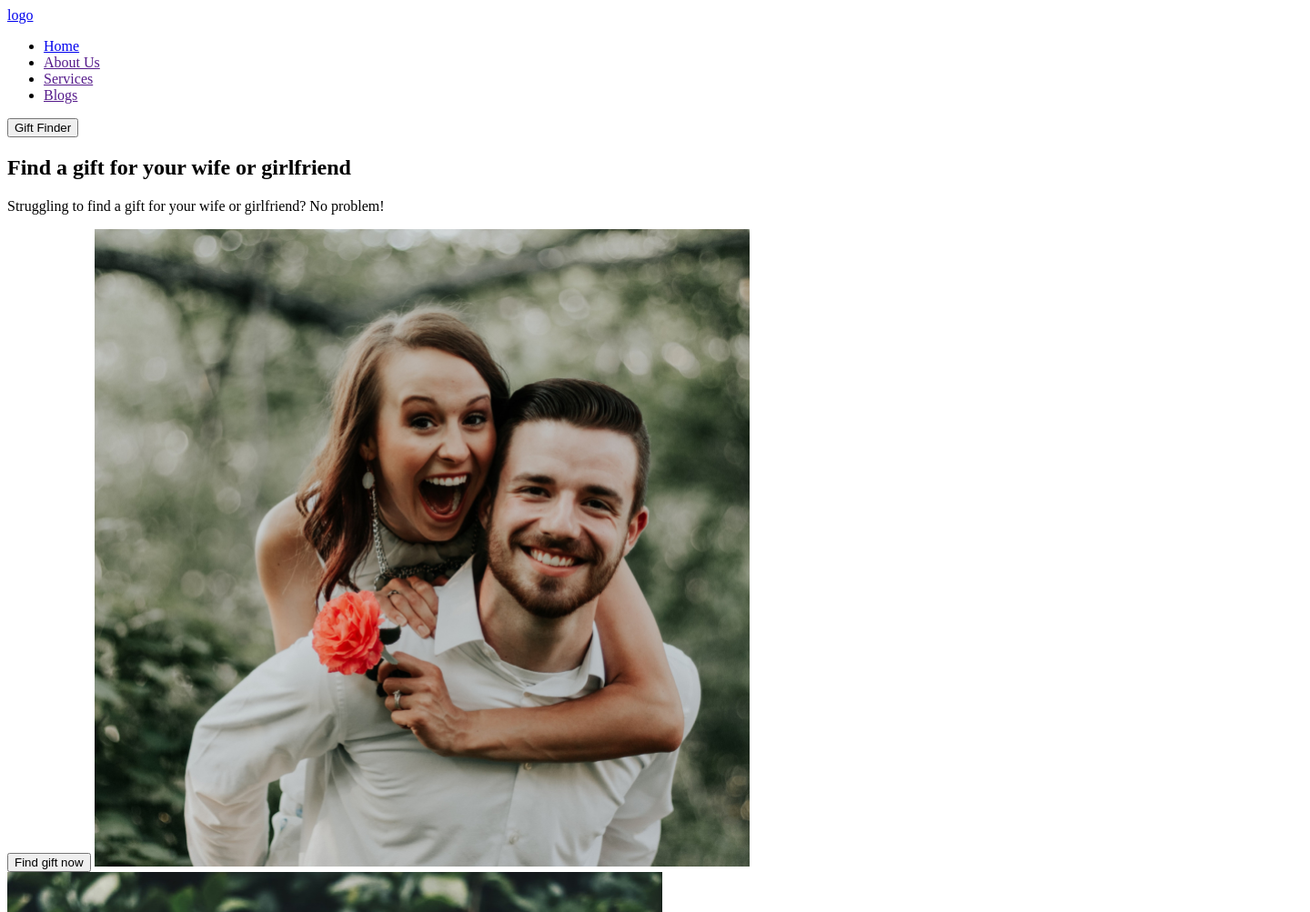
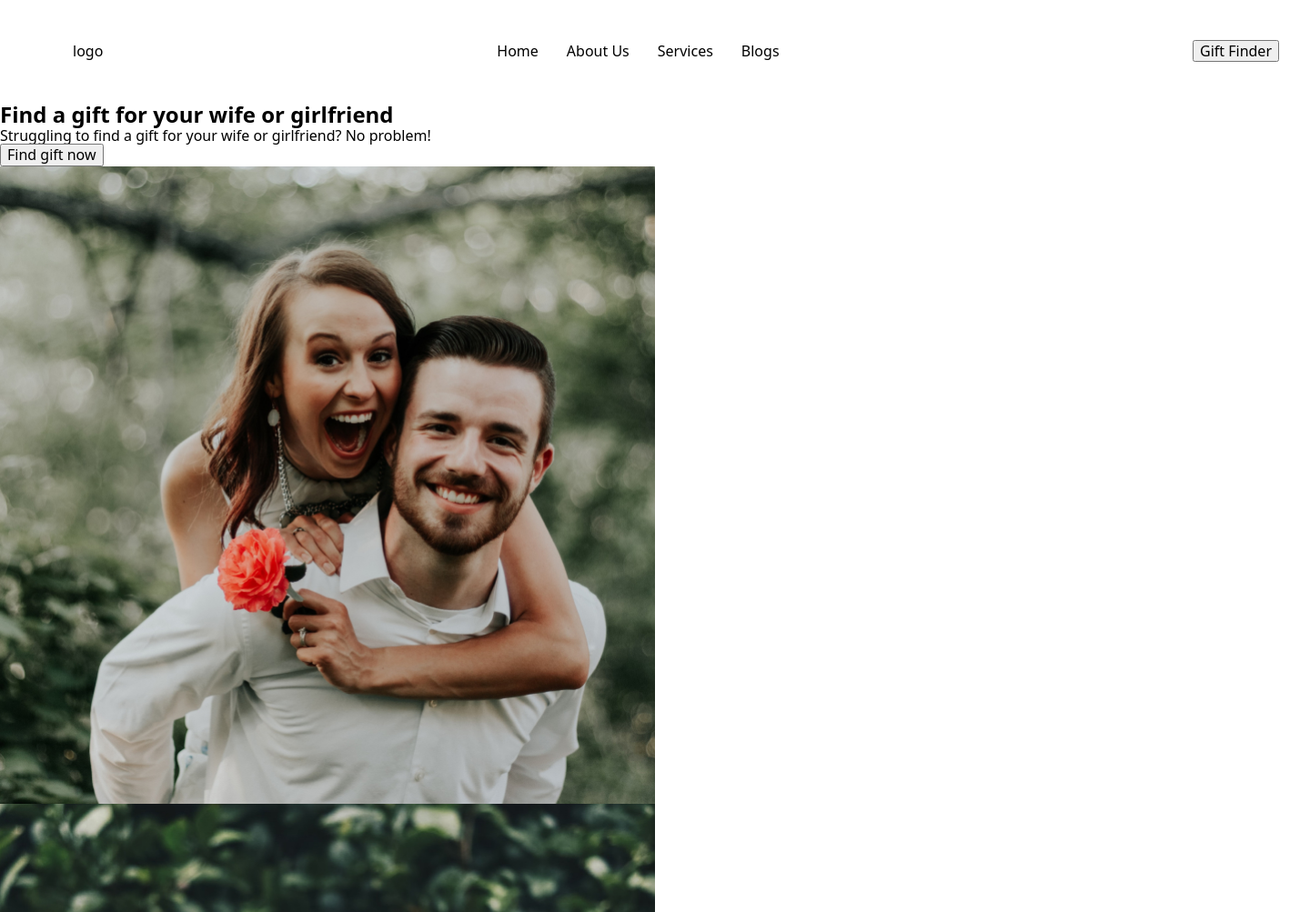
Before and after one commit to Crash-afftar/team-work-bl7, a plain HTML site: page index.html in a window 1280 px wide. Shown: the top 1003 px of the page at 91% size, 1440 px wide, since content can reach past the window. Drawn offline with nearby package versions, Linux system fonts and the light colour scheme.

Commit message:
flex header

```diff
--- /dev/null
+++ b/css/style.css
@@ -0,0 +1,80 @@
+a {
+   text-decoration: none;
+   color: inherit;
+}
+
+p,
+h1,
+h2,
+h3,
+h4,
+h5,
+h6 {
+   margin: 0;
+}
+
+button {
+   cursor: pointer;
+}
+
+ul,
+ol {
+   list-style: none;
+   margin: 0;
+   padding: 0;
+}
+
+img {
+   display: block;
+   max-width: 100%;
+   height: auto;
+}
+
+.container {
+   width: 1440px;
+}
+
+/* Header */
+
+.header {
+
+}
+
+.header-container {
+   display: flex;
+   align-items: center;
+}
+
+.nav {
+   display: flex;
+   align-items: center;
+}
+
+.logo {
+   margin-right: 433px;
+   margin-left: 80px;
+}
+.nav-list {
+   display: flex;
+
+
+}
+.nav-item {
+
+}
+
+.nav-item:not(:last-child) {
+   margin-right: 31px;
+}
+.nav-link {
+   display: block;
+   padding-top: 47px;
+   padding-bottom: 47px;
+
+}
+
+
+.header-btn {
+   margin-left: auto;
+   margin-right: 34px;
+}
--- a/index.html
+++ b/index.html
@@ -4,20 +4,32 @@
     <meta charset="UTF-8" />
     <meta http-equiv="X-UA-Compatible" content="IE=edge" />
     <meta name="viewport" content="width=device-width, initial-scale=1.0" />
+    <link
+      href="https://fonts.googleapis.com/css2?family=Homemade+Apple&family=Roboto&display=swap"
+      rel="stylesheet"
+    />
+    <link rel="stylesheet" href="https://cdnjs.cloudflare.com/ajax/libs/modern-normalize/1.1.0/modern-normalize.min.css"
+    integrity="sha512-wpPYUAdjBVSE4KJnH1VR1HeZfpl1ub8YT/NKx4PuQ5NmX2tKuGu6U/JRp5y+Y8XG2tV+wKQpNHVUX03MfMFn9Q=="
+    crossorigin="anonymous" referrerpolicy="no-referrer" />
+    <link rel="stylesheet" href="./css/style.css">
     <title>Document</title>
   </head>
   <body>
-    <header>
-      <nav>
+    <!-- Header -->
+    <header class="header section">
+      <div class="container header-container">
+        <nav class="nav">
         <a href="./index.html" class="logo">logo</a>
-        <ul>
-          <li><a href="./index.html">Home</a></li>
-          <li><a href="">About Us</a></li>
-          <li><a href="">Services</a></li>
-          <li><a href="">Blogs</a></li>
+        <ul class="nav-list">
+          <li class="nav-item"><a href="./index.html" class="nav-link">Home</a></li>
+          <li class="nav-item"><a href="" class="nav-link">About Us</a></li>
+          <li class="nav-item"><a href="" class="nav-link">Services</a></li>
+          <li class="nav-item"><a href="" class="nav-link">Blogs</a></li>
         </ul>
       </nav>
-      <button type="button">Gift Finder</button>
+      <button type="button" class="header-btn">Gift Finder</button>
+      </div>
+
     </header>
     <main>
       <section>
```
